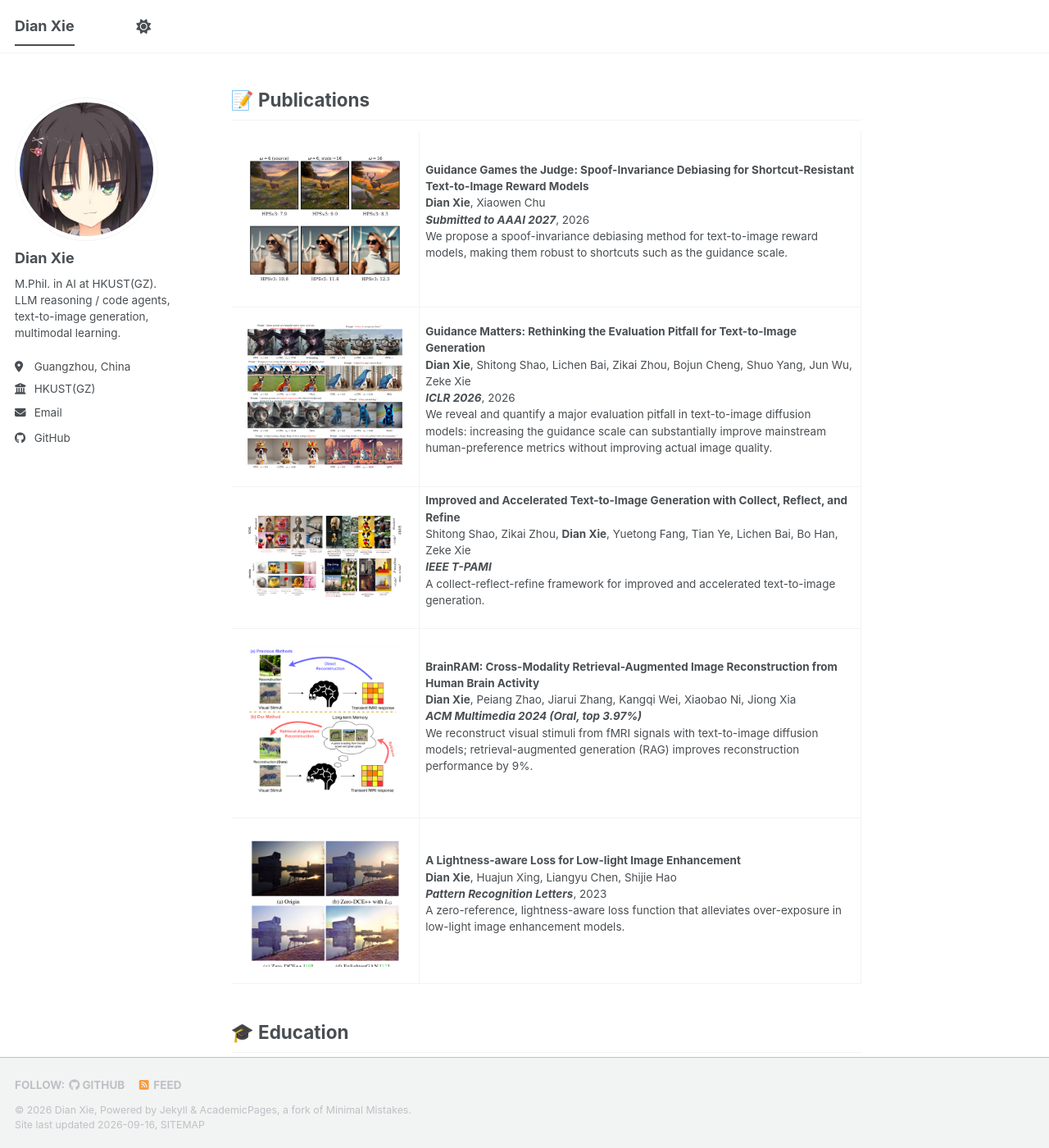
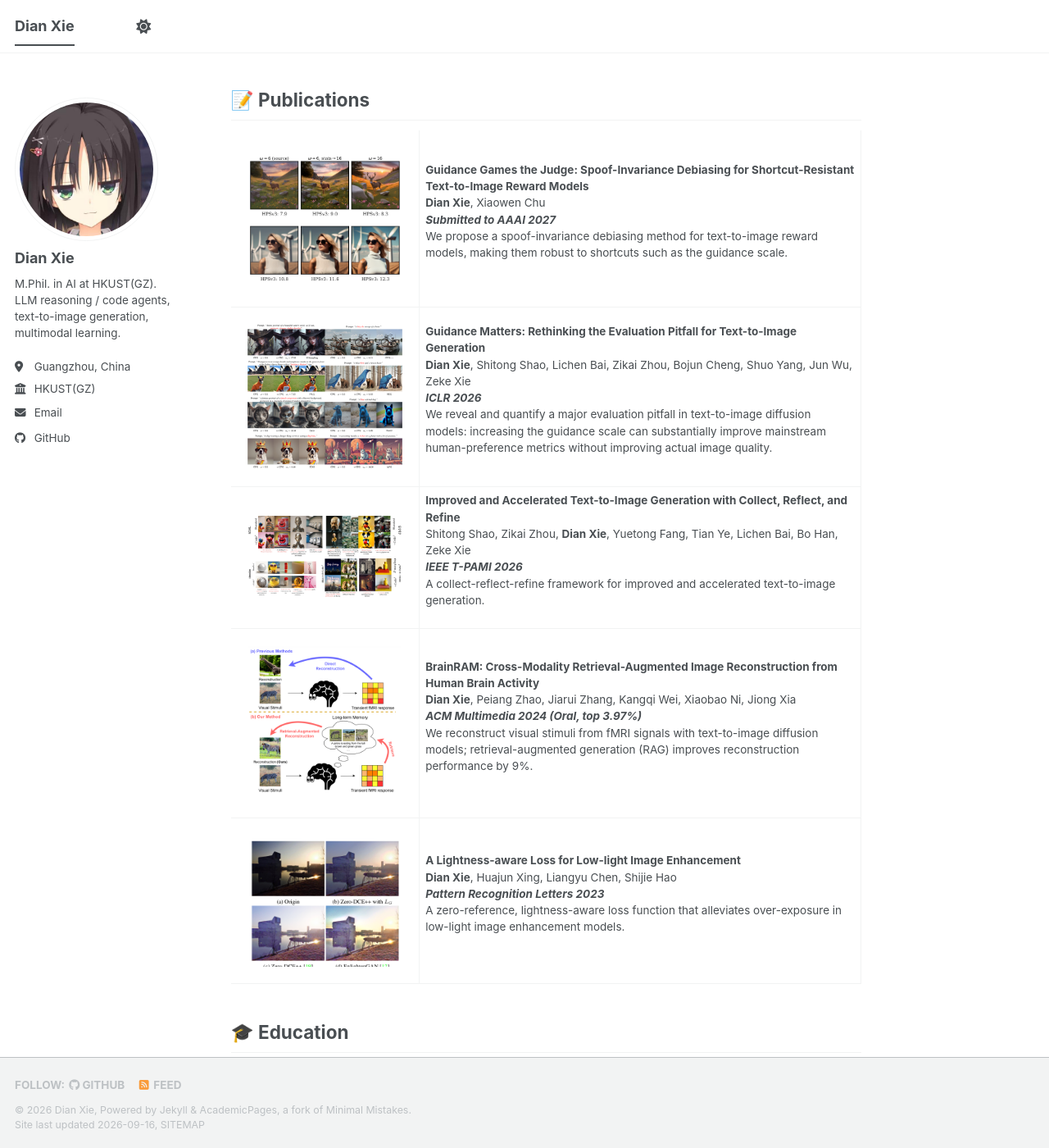
Before and after one commit to Maxwells-Ayakashi/maxwells-ayakashi.github.io, a Jekyll site: the page built from _pages/about.md, in a window 1280 px wide and 1400 px high, scrolled down 715 px. Shown: the whole window at 82% size. Built offline with Jekyll 4.4.1, drawn with Linux system fonts in a browser that asks for light colours; a style sheet for code colours, icons or effects is not loaded.

```diff
--- a/_pages/about.md
+++ b/_pages/about.md
@@ -29,21 +29,21 @@ My research interests lie in **LLM Reasoning / Code Agents**, **Text-to-Image Ge
 <td style="padding:20px;width:30%;max-width:30%" align="center"><img style="width:100%;max-width:100%" src="/images/pub-guidance-games.png" alt="Guidance Games the Judge" /></td>
 <td width="75%" valign="center"><strong>Guidance Games the Judge: Spoof-Invariance Debiasing for Shortcut-Resistant Text-to-Image Reward Models</strong><br />
 <b>Dian Xie</b>, Xiaowen Chu<br />
-<strong><em>Submitted to AAAI 2027</em></strong>, 2026<br />
+<strong><em>Submitted to AAAI 2027</em></strong><br />
 <p>We propose a spoof-invariance debiasing method for text-to-image reward models, making them robust to shortcuts such as the guidance scale.</p></td>
 </tr>
 <tr>
 <td style="padding:20px;width:30%;max-width:30%" align="center"><img style="width:100%;max-width:100%" src="/images/pub-guidance-matters.png" alt="Guidance Matters" /></td>
 <td width="75%" valign="center"><strong>Guidance Matters: Rethinking the Evaluation Pitfall for Text-to-Image Generation</strong><br />
 <b>Dian Xie</b>, Shitong Shao, Lichen Bai, Zikai Zhou, Bojun Cheng, Shuo Yang, Jun Wu, Zeke Xie<br />
-<strong><em>ICLR 2026</em></strong>, 2026<br />
+<strong><em>ICLR 2026</em></strong><br />
 <p>We reveal and quantify a major evaluation pitfall in text-to-image diffusion models: increasing the guidance scale can substantially improve mainstream human-preference metrics without improving actual image quality.</p></td>
 </tr>
 <tr>
 <td style="padding:20px;width:30%;max-width:30%" align="center"><img style="width:100%;max-width:100%" src="/images/pub-crr.png" alt="Collect, Reflect, and Refine" /></td>
 <td width="75%" valign="center"><strong>Improved and Accelerated Text-to-Image Generation with Collect, Reflect, and Refine</strong><br />
 Shitong Shao, Zikai Zhou, <b>Dian Xie</b>, Yuetong Fang, Tian Ye, Lichen Bai, Bo Han, Zeke Xie<br />
-<strong><em>IEEE T-PAMI</em></strong><br />
+<strong><em>IEEE T-PAMI 2026</em></strong><br />
 <p>A collect-reflect-refine framework for improved and accelerated text-to-image generation.</p></td>
 </tr>
 <tr>
@@ -57,7 +57,7 @@ Shitong Shao, Zikai Zhou, <b>Dian Xie</b>, Yuetong Fang, Tian Ye, Lichen Bai, Bo
 <td style="padding:20px;width:30%;max-width:30%" align="center"><img style="width:100%;max-width:100%" src="/images/pub-lightness.png" alt="Lightness-aware Loss" /></td>
 <td width="75%" valign="center"><strong>A Lightness-aware Loss for Low-light Image Enhancement</strong><br />
 <b>Dian Xie</b>, Huajun Xing, Liangyu Chen, Shijie Hao<br />
-<strong><em>Pattern Recognition Letters</em></strong>, 2023<br />
+<strong><em>Pattern Recognition Letters 2023</em></strong><br />
 <p>A zero-reference, lightness-aware loss function that alleviates over-exposure in low-light image enhancement models.</p></td>
 </tr>
 </tbody>
```
Also changed, not shown: _publications/2024-07-01-brainram.md (+1 -1 lines), _publications/2025-12-01-collect-reflect-refine.md (+1 -1 lines), _publications/2026-01-26-guidance-matters.md (+1 -1 lines), _publications/2026-09-01-guidance-games-the-judge.md (+2 -2 lines).
